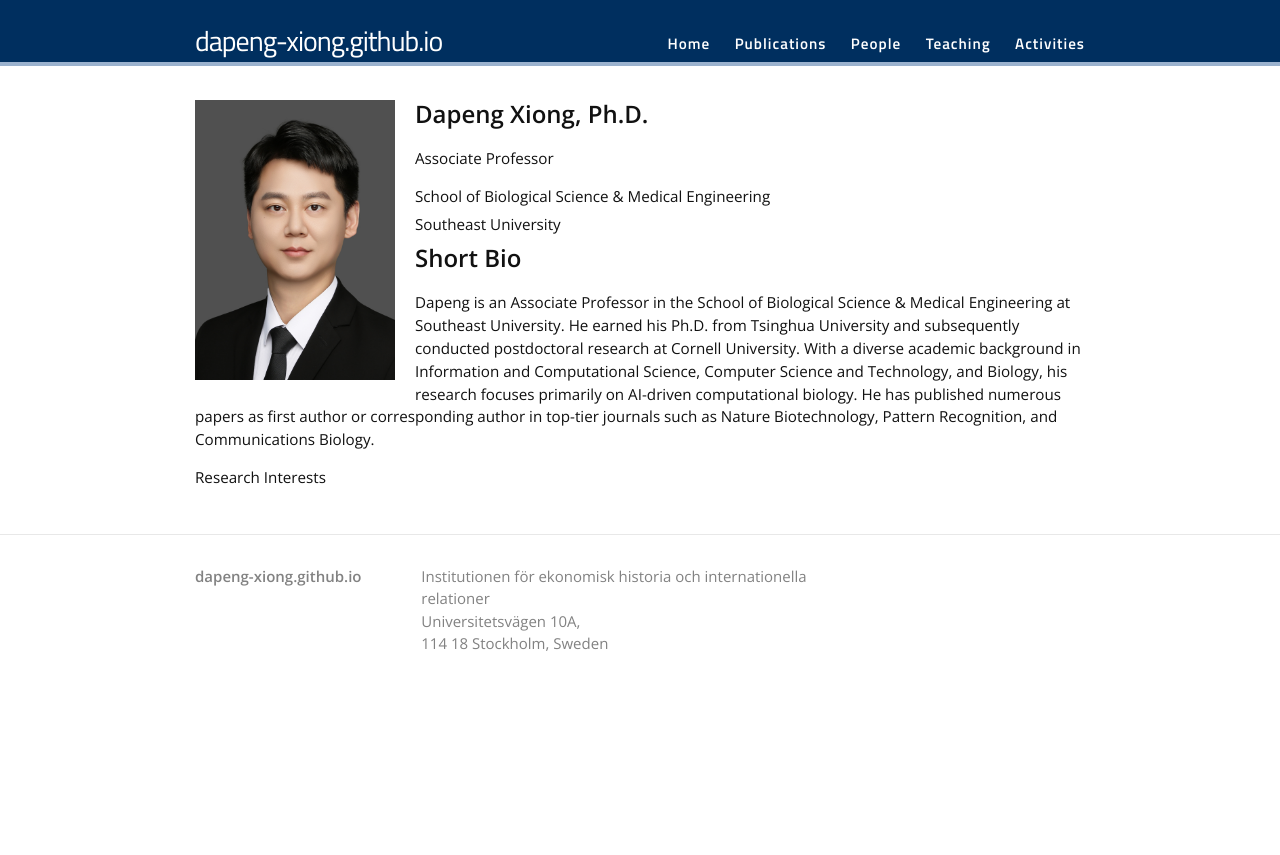
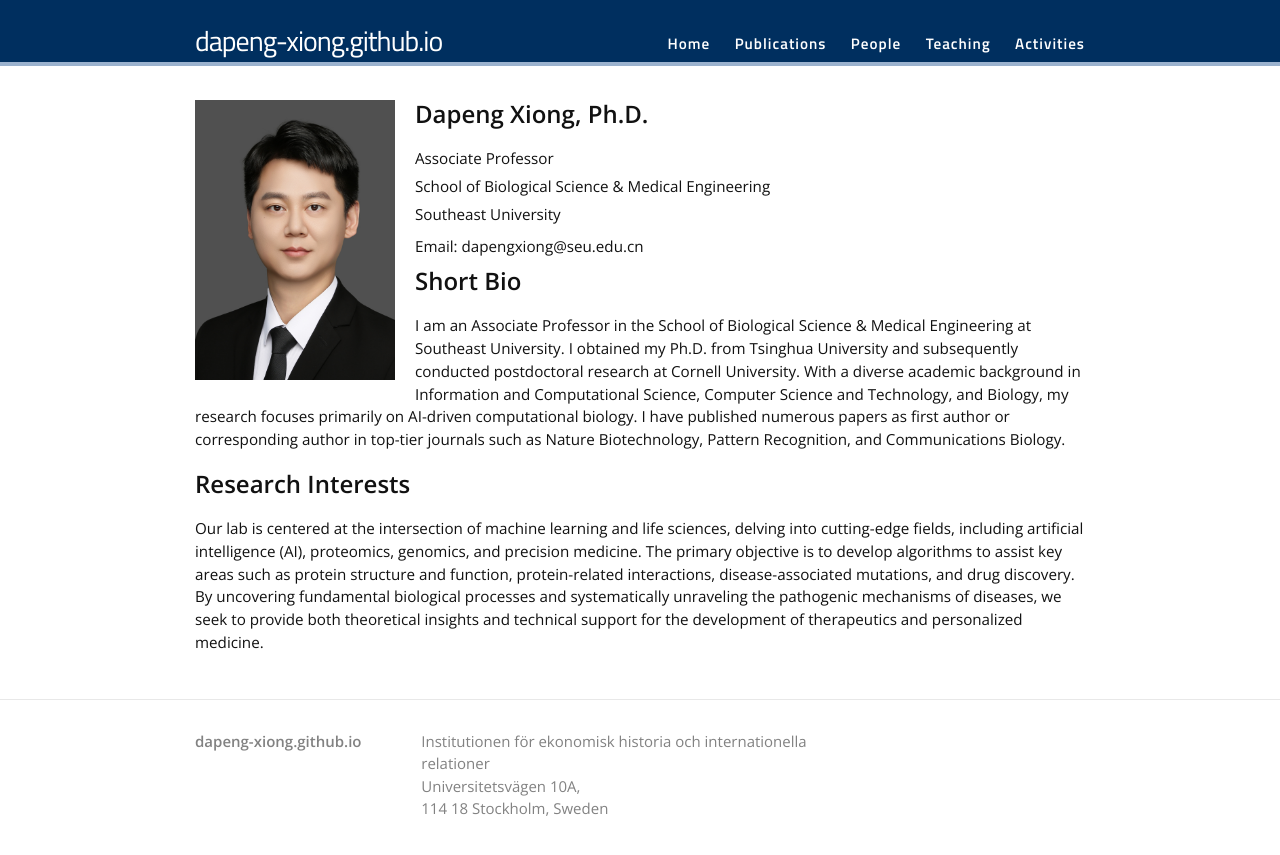
Before and after one commit to dapeng-xiong/dapeng-xiong.github.io, a Jekyll site: the page built from index.html, in a window 1280 px wide. Shown: the top 855 px of the page. Built offline with Jekyll 4.4.1, drawn with Linux system fonts in a browser that asks for light colours; nearby versions of some CDN libraries; some web fonts are replaced.

Commit message:
Update index.html

```diff
--- a/index.html
+++ b/index.html
@@ -9,13 +9,16 @@ layout: default
 	{% include image.html url="/images/photo.jpg" width=200 align="left" %}
 
 	<p style="font-size: 24px; font-weight: bold;">Dapeng Xiong, Ph.D.</p>
-	<p>Associate Professor</p>
-	<p style="top: 5px; margin-bottom: 5px;">School of Biological Science & Medical Engineering</p>
-	<p style="top: 5px; margin-bottom: 5px;">Southeast University</p>
+
+	<p style="margin-bottom: 5px;">Associate Professor</p>
+	<p style="margin-bottom: 5px;">School of Biological Science & Medical Engineering</p>
+	<p style="margin-bottom: 10px;">Southeast University</p>
+	<p style="margin-bottom: 5px;">Email: dapengxiong@seu.edu.cn</p>
 
 	<p style="font-size: 24px; font-weight: bold;">Short Bio</p>
-	<p>Dapeng is an Associate Professor in the School of Biological Science & Medical Engineering at Southeast University. He earned his Ph.D. from Tsinghua University and subsequently conducted postdoctoral research at Cornell University. With a diverse academic background in Information and Computational Science, Computer Science and Technology, and Biology, his research focuses primarily on AI-driven computational biology. He has published numerous papers as first author or corresponding author in top-tier journals such as Nature Biotechnology, Pattern Recognition, and Communications Biology.</p>
+	<p>I am an Associate Professor in the School of Biological Science & Medical Engineering at Southeast University. I obtained my Ph.D. from Tsinghua University and subsequently conducted postdoctoral research at Cornell University. With a diverse academic background in Information and Computational Science, Computer Science and Technology, and Biology, my research focuses primarily on AI-driven computational biology. I have published numerous papers as first author or corresponding author in top-tier journals such as Nature Biotechnology, Pattern Recognition, and Communications Biology.</p>
 
-	<p>Research Interests</p>
+	<p style="font-size: 24px; font-weight: bold;">Research Interests</p>
+	<p>Our lab is centered at the intersection of machine learning and life sciences, delving into cutting-edge fields, including artificial intelligence (AI), proteomics, genomics, and precision medicine. The primary objective is to develop algorithms to assist key areas such as protein structure and function, protein-related interactions, disease-associated mutations, and drug discovery. By uncovering fundamental biological processes and systematically unraveling the pathogenic mechanisms of diseases, we seek to provide both theoretical insights and technical support for the development of therapeutics and personalized medicine.</p>
 
 </div>
```
